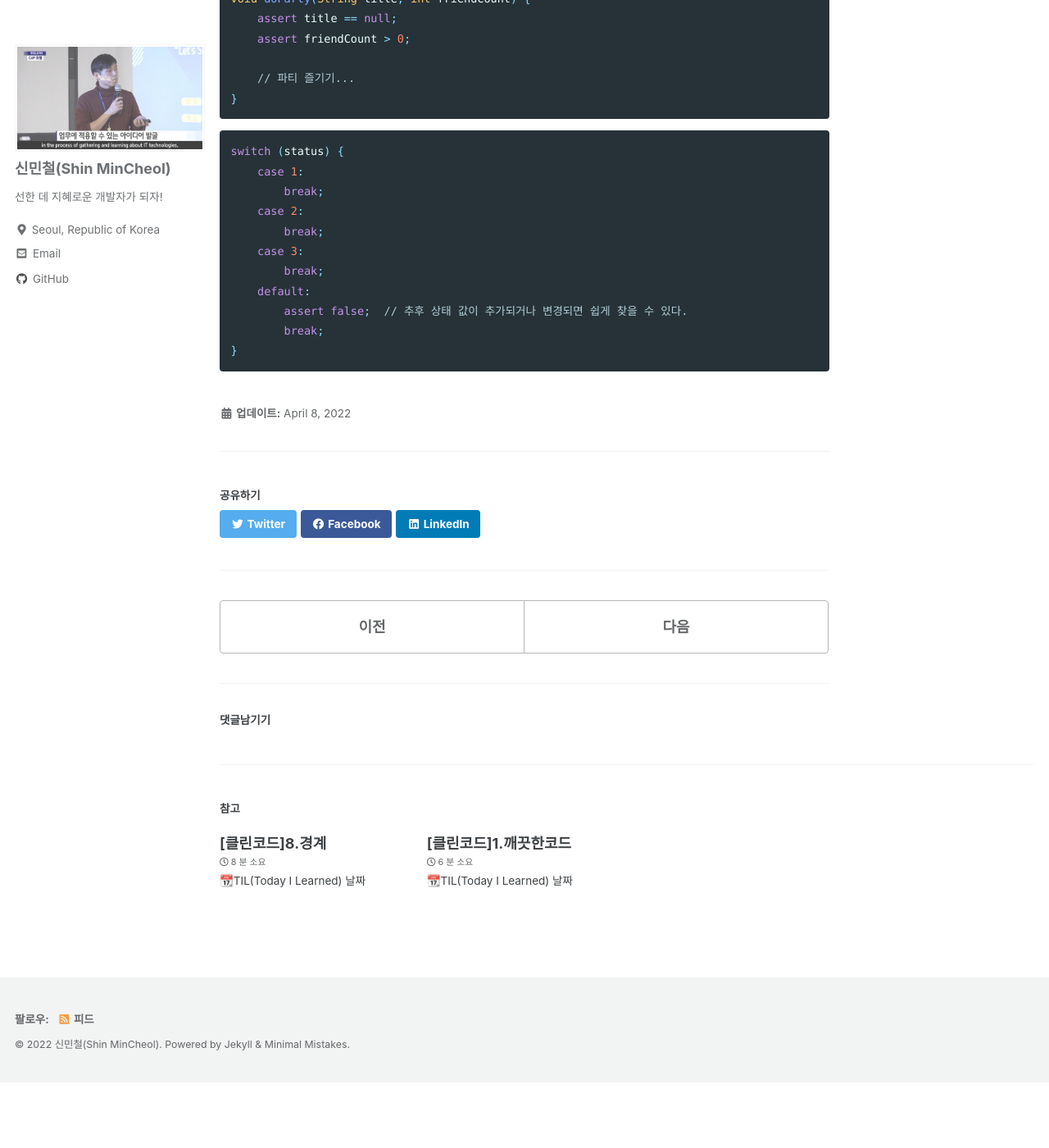
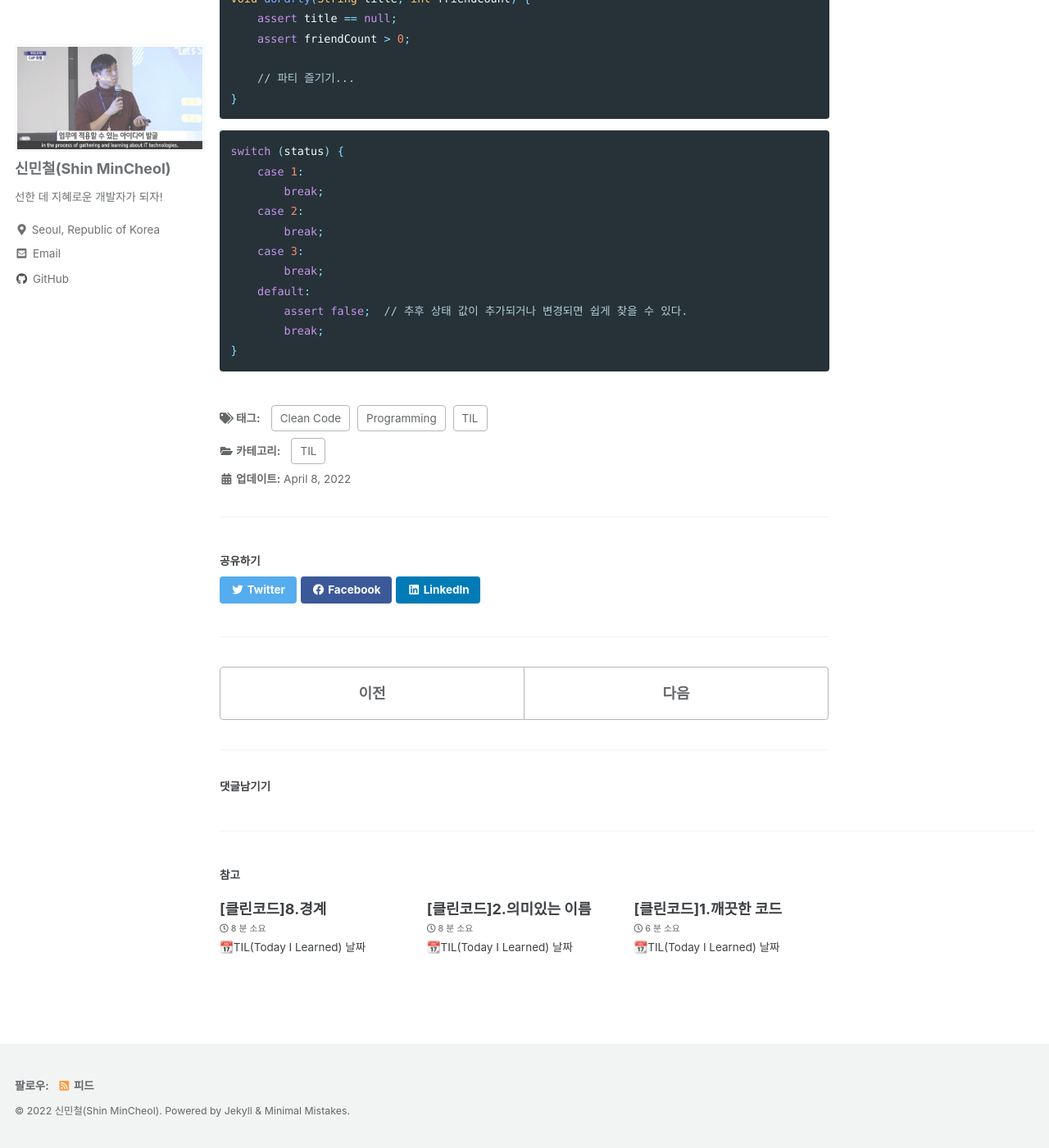
Before and after one commit to alsoj/alsoj.github.io, a Jekyll site: the page built from _posts/til/clean code/2022-04-08-[클린코드]7.오류 처리.md, in a window 1280 px wide and 1400 px high, scrolled down 2314 px. Shown: the whole window at 82% size. Built offline with Jekyll 4.4.1, drawn with Linux system fonts in a browser that asks for light colours; cached includes are drawn as plain includes; comment, search, counter and statistics services are not loaded; before the commit the page ends 3634 px from its top, so only the background shows below that.

Commit message:
modify TIL

```diff
--- a/_posts/til/clean code/2022-04-08-[클린코드]7.오류 처리.md
+++ b/_posts/til/clean code/2022-04-08-[클린코드]7.오류 처리.md
@@ -1,3 +1,13 @@
+---
+title: "[클린코드]7.오류 처리"
+categories:
+  - TIL
+tags:
+  - TIL
+  - Clean Code
+  - Programming
+---
+
 ## 📆TIL(Today I Learned) 날짜
 
 2022.04.08
```
Also changed, not shown: _posts/til/clean code/2022-03-07-[클린코드]1.깨끗한코드.md (+10 -0 lines), _posts/til/clean code/2022-03-08-[클린코드]2.의미있는 이름.md (added, +66 -0 lines).
